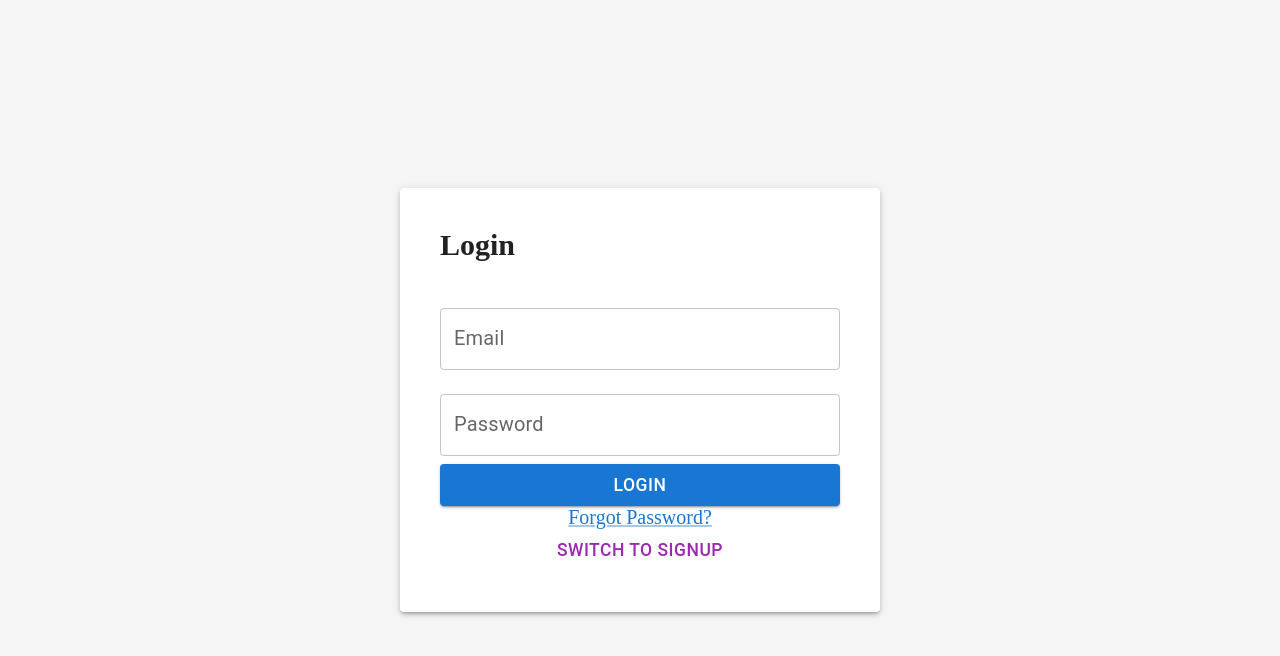
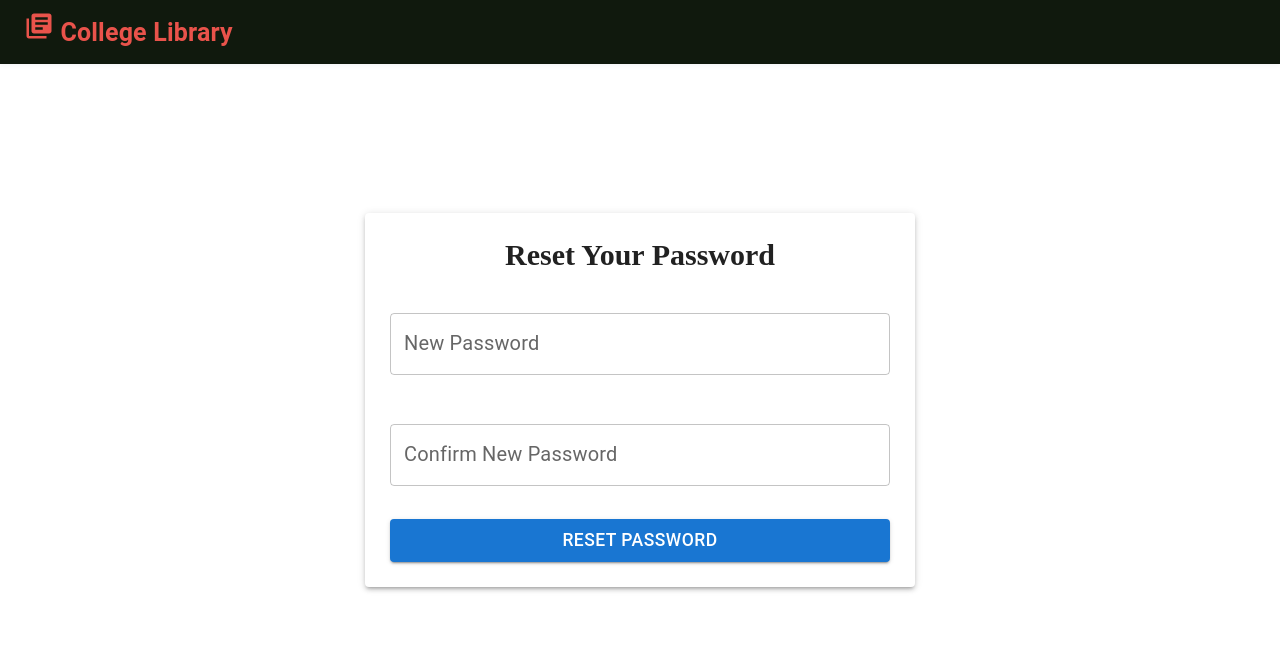
Before and after one commit to Swapnilkasabe/college-library-ui, a React (Create React App) app: page /reset/1 in a window 1280 px wide. Shown: the top 656 px of the page. Built offline with nearby package versions, Linux system fonts and the light colour scheme.

Commit message:
refactor: PR comments resolve

```diff
--- a/src/App.js
+++ /dev/null
@@ -1,23 +0,0 @@
-import React, { useState } from "react";
-import Login from "./components/Login/Login.jsx";
-import Signup from "./components/Signup/Signup.jsx";
-import "./App.css";
-
-const App = () => {
-  const [isLogin, setIsLogin] = useState(true);
-  const toggleForm = () => {
-    setIsLogin(!isLogin);
-  };
-
-  return (
-    <div className="app-container">
-      {isLogin ? (
-        <Login toggleForm={toggleForm} />
-      ) : (
-        <Signup toggleForm={toggleForm} />
-      )}
-    </div>
-  );
-};
-
-export default App;
--- /dev/null
+++ b/src/App.jsx
@@ -0,0 +1,18 @@
+import React, { useState } from "react";
+import "./App.css";
+import Header from "./components/Layouts/Components/Header";
+import AppRoutes from "./routes/Routes";
+
+const App = () => {
+  // State to manage login status
+  const [isLogin, setIsLogin] = useState(false);
+
+  return (
+    <div>
+      <Header />
+      <AppRoutes isLogin={isLogin} />
+    </div>
+  );
+};
+
+export default App;
--- a/src/App/App.css
+++ /dev/null
@@ -1,12 +0,0 @@
-html {
-  font-size: 20px;
-}
-
-* {
-  margin: 0;
-  padding: 0;
-}
-
-body{
-  background-color: #F0F8FF
-}
--- a/src/components/Auth/Login/Login.jsx
+++ b/src/components/Auth/Login/Login.jsx
@@ -1,10 +1,13 @@
 import React from "react";
 import { TextField, Button, Link, Paper } from "@mui/material";
+import { useNavigate } from "react-router-dom";
 import "./Login.css";
 
-const Login = ({ toggleForm }) => {
+const Login = () => {
+
+  const navigate = useNavigate();
   const handleToggle = () => {
-    toggleForm();
+    navigate('/signup');
   };
 
   const handleSubmit = (e) => {
--- a/src/components/Auth/Signup/Signup.jsx
+++ b/src/components/Auth/Signup/Signup.jsx
@@ -1,10 +1,12 @@
 import React from "react";
 import { TextField, Button, Paper } from "@mui/material";
+import { useNavigate } from "react-router-dom";
 import "./Signup.css";
 
-const Signup = ({ toggleForm }) => {
+const Signup = () => {
+const navigate = useNavigate();
   const handleToggle = () => {
-    toggleForm();
+    navigate('/login');
   };
   const handleSubmit = (e) => {
     e.preventDefault(); // Prevent default form submission behavior
--- a/src/components/Login/Login.css
+++ /dev/null
@@ -1,39 +0,0 @@
-.login-container {
-  display: flex;
-  justify-content: center;
-  align-items: center;
-  height: 100vh;
-}
-
-.login-paper {
-  width: 20rem;
-  padding: 2rem;
-}
-
-.login-title {
-  margin-bottom: 1.5rem;
-  font-size: 1.5rem;
-}
-
-.input-field {
-  width: 100%;
-  margin-bottom: 1rem;
-}
-
-.submit-button {
-  width: 100%;
-  margin-top: 1rem;
-}
-
-.forgot-password {
-  display: block;
-  margin-top: 0.5rem;
-  text-align: center;
-  text-decoration: none;
-  color: #1976d2;  /* Blue color for links */
-}
-
-.toggle-button {
-  width: 100%;
-  margin-top: 0.25rem; /* 5px / 20px */
-}
--- a/src/components/Login/Login.jsx
+++ /dev/null
@@ -1,54 +0,0 @@
-import React from "react";
-import { TextField, Button, Link, Paper } from "@mui/material";
-import "./Login.css";
-
-const Login = ({ toggleForm }) => {
-  const handleToggle = () => {
-    toggleForm();
-  };
-
-  return (
-    <div className="login-container">
-      <Paper elevation={3} className="login-paper">
-        <h2 className="login-title">Login</h2>
-        <form className="login-form">
-          <TextField
-            id="email"
-            label="Email"
-            variant="outlined"
-            margin="normal"
-            className="input-field"
-          />
-          <TextField
-            id="password"
-            label="Password"
-            variant="outlined"
-            type="password"
-            margin="normal"
-            className="input-field"
-          />
-          <Button
-            variant="contained"
-            color="primary"
-            className="submit-button"
-            type="submit"
-          >
-            Login
-          </Button>
-          <Link href="#" className="forgot-password">
-            Forgot Password?
-          </Link>
-          <Button
-            color="secondary"
-            className="toggle-button"
-            onClick={handleToggle}
-          >
-            Switch to Signup
-          </Button>
-        </form>
-      </Paper>
-    </div>
-  );
-};
-
-export default Login;
--- a/src/components/Signup/Signup.css
+++ /dev/null
@@ -1,32 +0,0 @@
-.signup-container {
-  display: flex;
-  justify-content: center;
-  align-items: center;
-  height: 100vh;
-}
-
-.signup-paper {
-  width: 20rem;
-  padding: 2rem;
-}
-
-.signup-title {
-  margin-bottom: 1.5rem;
-  font-size: 1.5rem;
-}
-
-.signup-field {
-  width: 100%;
-  margin-bottom: 1rem;
-}
-
-.submit-button {
-  width: 100%;
-  margin-top: 1rem;
-}
-
-
-.toggle-button {
-  width: 100%;
-  margin-top: 0.25rem;
-}
--- a/src/components/Signup/Signup.jsx
+++ /dev/null
@@ -1,63 +0,0 @@
-import React from "react";
-import { TextField, Button, Paper } from "@mui/material";
-import "./Signup.css";
-
-const Signup = ({ toggleForm }) => {
-  const handleToggle = () => {
-    toggleForm();
-  };
-  return (
-    <div className="signup-container">
-      <Paper elevation={3} className="signup-paper">
-        <h2 className="signup-title">Signup</h2>
-        <form className="signup-form">
-          <TextField
-            id='fullName'
-            label='Full Name'
-            variant='outlined'
-            margin='normal'
-            className='signup-field'
-          ></TextField>
-          <TextField
-            id='email'
-            label='Email'
-            variant='outlined'
-            margin='normal'
-            className='signup-field'
-          ></TextField>
-          <TextField
-           id='password'
-           label='Password'
-           variant='outlined'
-           type='password'
-           margin='normal'
-           className='signup-field'
-          ></TextField>
-          <TextField
-          id='confirmPassword'
-          label='Confirm Password'
-          variant='outlined'
-          type='password'
-          margin='normal'
-          className='signup-field'
-          ></TextField>
-          <Button variant='contained'
-          color='primary'
-          className='submit-button'
-          type='submit'>
-            Signup
-          </Button>
-          <Button
-            color='secondary'
-            className='toggle-button'
-            onClick={handleToggle}
-          >
-            Switch to Login
-          </Button>
-        </form>
-      </Paper>
-    </div>
-  );
-};
-
-export default Signup;
--- a/src/routes/Routes.js
+++ b/src/routes/Routes.js
@@ -1,23 +1,24 @@
 import React from "react";
-import { Route, Routes } from "react-router-dom";
-import Login from "../components/Auth/Login";
-import Signup from "../components/Auth/Signup";
-import PasswordReset from "../components/Auth/PasswordReset";
+import { Navigate, Route, Routes } from "react-router-dom";
+import Login from "../components/Auth/Login/Login";
+import Signup from "../components/Auth/Signup/Signup";
+import PasswordReset from "../components/Auth/PasswordReset/PasswordReset";
 
-const AppRoutes = ({ isLogin, toggleForm }) => (
+const AppRoutes = ({ isLogin }) => (
   <Routes>
     <Route
       path="/"
+      exact
       element={
         isLogin ? (
-          <Login toggleForm={toggleForm} />
+          <>Dashboard Page Component Here</>
         ) : (
-          <Signup toggleForm={toggleForm} />
+          <Navigate to={"/login"} />
         )
       }
     />
-    <Route path="/signup" element={<Signup toggleForm={toggleForm} />} />
-    <Route path="/login" element={<Login toggleForm={toggleForm} />} />
+    <Route path="/signup" element={<Signup />} />
+    <Route path="/login" element={<Login />} />
     <Route path="/reset/:token" element={<PasswordReset />} />
   </Routes>
 );
```
Also changed, not shown: src/App/App.js (deleted, +0 -23 lines).
